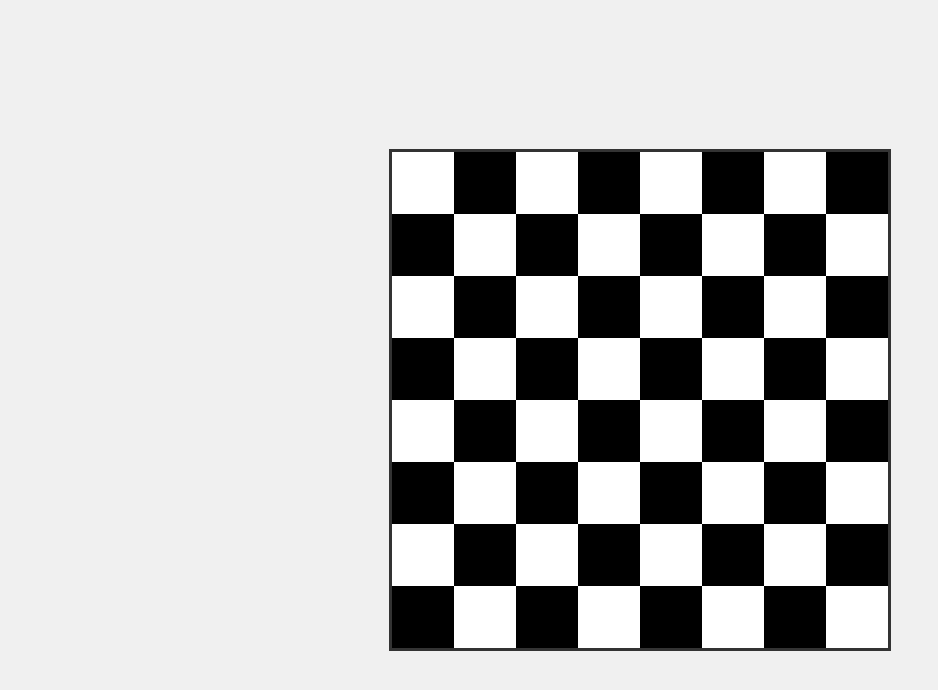
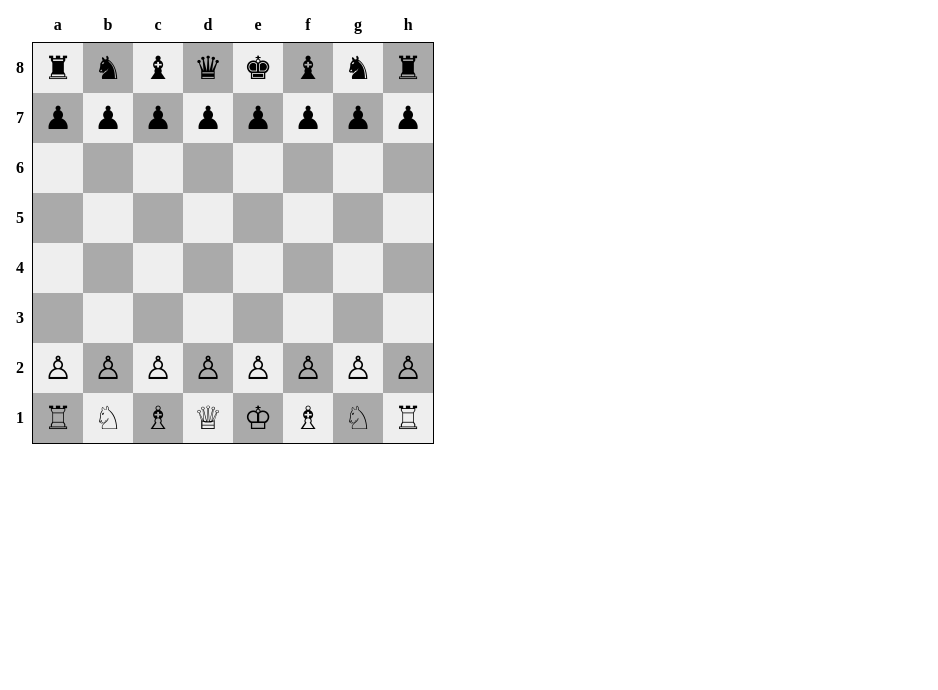
Before and after one commit to Sharath2k3/Chess, a plain HTML site: page index.html in a window 1280 px wide. Shown: the whole page, without its empty margins (0-938 px from the left). Drawn offline with Linux system fonts and the light colour scheme.

Commit message:
The specific commit

```diff
--- a/index.html
+++ b/index.html
@@ -1,19 +1,126 @@
 <!DOCTYPE html>
-<html lang="en">
-
+<html>
     <head>
+        <title></title>
         <meta charset="UTF-8">
-    <meta name="viewport" content="width=device-width, initial-scale=1.0">
-    <title>Chess Board</title>
-     <link rel="stylesheet" href="styles.css">
+        <script src="script.js"></script>
+        <style>
+            .chess-board { border-spacing: 0; border-collapse: collapse; }
+            .chess-board th { padding: .5em; }
+            .chess-board th + th { border-bottom: 1px solid #000; }
+            .chess-board th:first-child,
+            .chess-board td:last-child { border-right: 1px solid #000; }
+            .chess-board tr:last-child td { border-bottom: 1px solid; }
+            .chess-board th:empty { border: none; }
+            .chess-board td { width: 1.5em; height: 1.5em; text-align: center; font-size: 32px; line-height: 0;}
+            .chess-board .light { background: #eee; }
+            .chess-board .dark { background: #aaa; }
+            .chess-piece { display: none; }
+        </style>
     </head>
     <body>
-    <table class="chessboard" id="chessboard">
+        <table class="chess-board">
             <tbody>
-
+                <tr>
+                    <th></th>
+                    <th>a</th>
+                    <th>b</th>
+                    <th>c</th>
+                    <th>d</th>
+                    <th>e</th>
+                    <th>f</th>
+                    <th>g</th>
+                    <th>h</th>
+                </tr>
+                <tr>
+                    <th>8</th>
+                    <td class="light">♜</td>
+                    <td class="dark">♞</td>
+                    <td class="light">♝</td>
+                    <td class="dark">♛</td>
+                    <td class="light">♚</td>
+                    <td class="dark">♝</td>
+                    <td class="light">♞</td>
+                    <td class="dark">♜</td>
+                </tr>
+                <tr>
+                    <th>7</th>
+                    <td class="dark">♟</td>
+                    <td class="light">♟</td>
+                    <td class="dark">♟</td>
+                    <td class="light">♟</td>
+                    <td class="dark">♟</td>
+                    <td class="light">♟</td>
+                    <td class="dark">♟</td>
+                    <td class="light">♟</td>
+                </tr>
+                <tr>
+                    <th>6</th>
+                    <td class="light"></td>
+                    <td class="dark"></td>
+                    <td class="light"></td>
+                    <td class="dark"></td>
+                    <td class="light"></td>
+                    <td class="dark"></td>
+                    <td class="light"></td>
+                    <td class="dark"></td>
+                </tr>
+                <tr>
+                    <th>5</th>
+                    <td class="dark"></td>
+                    <td class="light"></td>
+                    <td class="dark"></td>
+                    <td class="light"></td>
+                    <td class="dark"></td>
+                    <td class="light"></td>
+                    <td class="dark"></td>
+                    <td class="light"></td>
+                </tr>
+                <tr>
+                    <th>4</th>
+                    <td class="light"></td>
+                    <td class="dark"></td>
+                    <td class="light"></td>
+                    <td class="dark"></td>
+                    <td class="light"></td>
+                    <td class="dark"></td>
+                    <td class="light"></td>
+                    <td class="dark"></td>
+                </tr>
+                <tr>
+                    <th>3</th>
+                    <td class="dark"></td>
+                    <td class="light"></td>
+                    <td class="dark"></td>
+                    <td class="light"></td>
+                    <td class="dark"></td>
+                    <td class="light"></td>
+                    <td class="dark"></td>
+                    <td class="light"></td>
+                </tr>
+                <tr>
+                    <th>2</th>
+                    <td class="light">♙</td>
+                    <td class="dark">♙</td>
+                    <td class="light">♙</td>
+                    <td class="dark">♙</td>
+                    <td class="light">♙</td>
+                    <td class="dark">♙</td>
+                    <td class="light">♙</td>
+                    <td class="dark">♙</td>
+                </tr>
+                <tr>
+                    <th>1</th>
+                    <td class="dark">♖</td>
+                    <td class="light">♘</td>
+                    <td class="dark">♗</td>
+                    <td class="light">♕</td>
+                    <td class="dark">♔</td>
+                    <td class="light">♗</td>
+                    <td class="dark">♘</td>
+                    <td class="light">♖</td>
+                </tr>
             </tbody>
         </table>
-
-<script src="script.js"></script>
     </body>
 </html>
--- a/styles.css
+++ /dev/null
@@ -1,49 +0,0 @@
-body {
-    display: flex;
-    justify-content: center;
-    align-items: center;
-    height: 100vh;
-    margin: 0;
-    background-color: #f0f0f0;
-}
-
-.chessboard {
-    border-collapse: collapse;
-    border: 3px solid #333;
-    overflow: hidden;
-}
-
-.chessboard td {
-    width: 60px;
-    height: 60px;
-    text-align: center;
-    position: relative;
-    transition: background-color 10s ease-in-out;
-}
-
-.dark {
-    background-color: black;
-}
-
-.light {
-    background-color: white;
-}
-
-.chessboard tr:nth-child(even) td:nth-child(odd),
-.chessboard tr:nth-child(odd) td:nth-child(even) {
-    background-color: white;
-}
-
-.piece {
-    position: absolute;
-    top: 50%;
-    left: 50%;
-    transform: translate(-50%, -50%);
-    color: white;
-    visibility: hidden;
-    transition: visibility 5s ease-in-out;
-}
-
-.chessboard td:hover .piece {
-    visibility: visible;
-}
```
Lines whose indentation alone changed are shown as unchanged.
